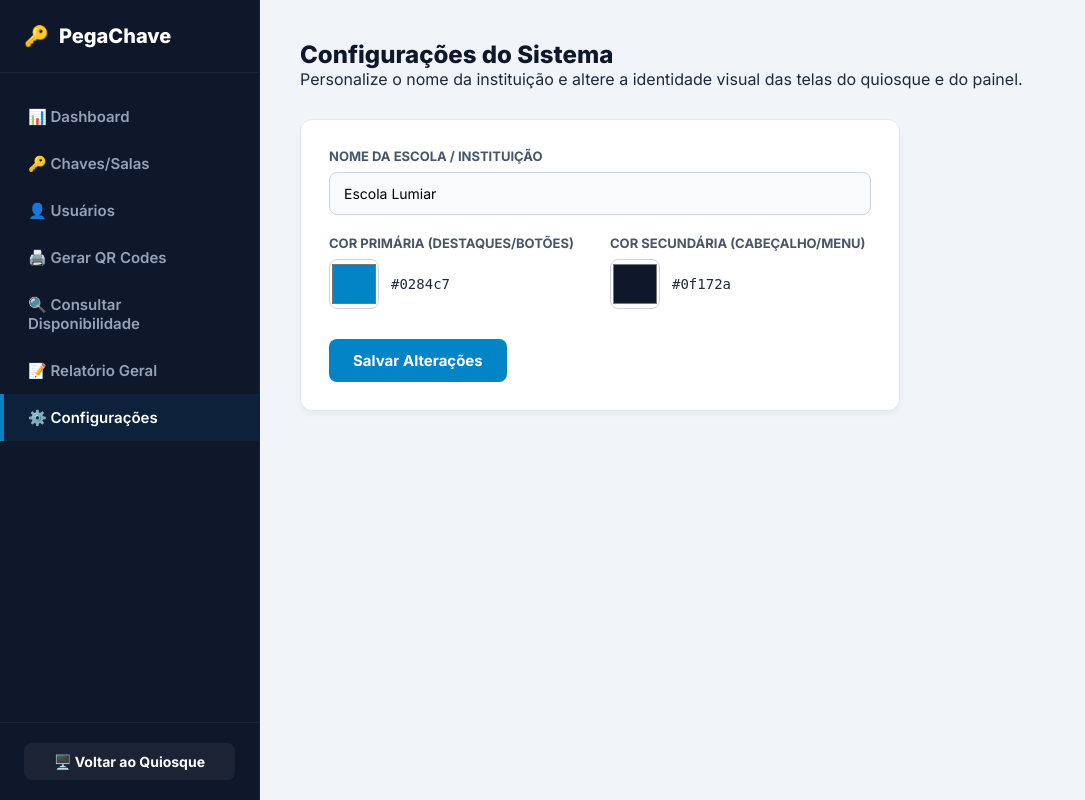
After one commit to drcfilho/PegaChave, a PHP site: page /admin_config.php in a window 1280 px wide. The commit adds this page. Shown: the whole page, without its empty margins (0-1085 px from the left). Run offline with PHP 8.4, Linux system fonts and the light colour scheme; data that the repository does not hold is empty.

Commit message:
feat: adiciona personalização do nome da escola e cores dinâmicas no painel

```diff
--- /dev/null
+++ b/admin_config.php
@@ -0,0 +1,362 @@
+<?php
+// admin_config.php
+require_once __DIR__ . '/api/db.php';
+
+$message = '';
+$messageType = '';
+
+if ($_SERVER['REQUEST_METHOD'] === 'POST' && isset($_POST['action']) && $_POST['action'] === 'update_config') {
+    $nome_input = $_POST['nome_escola'] ?? 'Escola Lumiar';
+    $cor_p_input = $_POST['cor_primaria'] ?? '#0284c7';
+    $cor_s_input = $_POST['cor_secundaria'] ?? '#0f172a';
+
+    try {
+        $stmt1 = $pdo->prepare("INSERT INTO configuracoes (chave, valor) VALUES ('nome_escola', ?) ON DUPLICATE KEY UPDATE valor = VALUES(valor)");
+        $stmt1->execute([$nome_input]);
+
+        $stmt2 = $pdo->prepare("INSERT INTO configuracoes (chave, valor) VALUES ('cor_primaria', ?) ON DUPLICATE KEY UPDATE valor = VALUES(valor)");
+        $stmt2->execute([$cor_p_input]);
+
+        $stmt3 = $pdo->prepare("INSERT INTO configuracoes (chave, valor) VALUES ('cor_secundaria', ?) ON DUPLICATE KEY UPDATE valor = VALUES(valor)");
+        $stmt3->execute([$cor_s_input]);
+
+        $message = "Configurações e cores atualizadas com sucesso!";
+        $messageType = "success";
+
+        // Recarregar variáveis locais após alteração
+        $nome_escola = $nome_input;
+        $cor_primaria = $cor_p_input;
+        $cor_secundaria = $cor_s_input;
+
+    } catch (\PDOException $e) {
+        $message = "Erro ao salvar configurações: " . $e->getMessage();
+        $messageType = "error";
+    }
+}
+?>
+<!DOCTYPE html>
+<html lang="pt-BR">
+<head>
+    <meta charset="UTF-8">
+    <meta name="viewport" content="width=device-width, initial-scale=1.0">
+    <title>Configurações do Sistema - PegaChave</title>
+    <link rel="preconnect" href="https://fonts.googleapis.com">
+    <link rel="preconnect" href="https://fonts.gstatic.com" crossorigin>
+    <link href="https://fonts.googleapis.com/css2?family=Inter:wght@300;400;500;600;700;800&display=swap" rel="stylesheet">
+    <style>
+        :root {
+            --bg-color: #f1f5f9;
+            --text-color: #1e293b;
+            --sidebar-bg: #0f172a;
+            --sidebar-active: #0284c7;
+            --card-bg: #ffffff;
+            --border-color: #e2e8f0;
+            --primary: <?php echo $cor_primaria; ?>;
+            --success: #22c55e;
+            --error: #ef4444;
+        }
+
+        * {
+            box-sizing: border-box;
+            margin: 0;
+            padding: 0;
+            font-family: 'Inter', sans-serif;
+        }
+
+        body {
+            background-color: var(--bg-color);
+            color: var(--text-color);
+            display: flex;
+            min-height: 100vh;
+        }
+
+        /* Sidebar */
+        aside {
+            width: 260px;
+            background-color: var(--sidebar-bg);
+            color: #ffffff;
+            display: flex;
+            flex-direction: column;
+            border-right: 1px solid rgba(255, 255, 255, 0.05);
+            position: fixed;
+            top: 0;
+            bottom: 0;
+            left: 0;
+            z-index: 10;
+        }
+
+        .sidebar-header {
+            padding: 24px;
+            font-size: 20px;
+            font-weight: 800;
+            border-bottom: 1px solid rgba(255, 255, 255, 0.05);
+            display: flex;
+            align-items: center;
+            gap: 10px;
+        }
+
+        .sidebar-menu {
+            list-style: none;
+            padding: 20px 0;
+            flex: 1;
+        }
+
+        .sidebar-item a {
+            display: flex;
+            align-items: center;
+            gap: 12px;
+            padding: 14px 24px;
+            color: #94a3b8;
+            text-decoration: none;
+            font-weight: 600;
+            font-size: 15px;
+            transition: all 0.2s;
+            border-left: 4px solid transparent;
+        }
+
+        .sidebar-item a:hover {
+            color: #ffffff;
+            background: rgba(255, 255, 255, 0.02);
+        }
+
+        .sidebar-item.active a {
+            color: #ffffff;
+            background: rgba(2, 132, 199, 0.1);
+            border-left-color: var(--sidebar-active);
+        }
+
+        .sidebar-footer {
+            padding: 20px 24px;
+            border-top: 1px solid rgba(255, 255, 255, 0.05);
+        }
+
+        .btn-kiosk {
+            display: flex;
+            align-items: center;
+            justify-content: center;
+            gap: 8px;
+            background-color: rgba(255,255,255,0.05);
+            color: #fff;
+            text-decoration: none;
+            padding: 10px;
+            border-radius: 8px;
+            font-size: 14px;
+            font-weight: 700;
+            transition: background 0.2s;
+        }
+
+        .btn-kiosk:hover {
+            background-color: var(--sidebar-active);
+        }
+
+        /* Main Content */
+        main {
+            margin-left: 260px;
+            flex: 1;
+            padding: 40px;
+        }
+
+        .page-header {
+            display: flex;
+            justify-content: space-between;
+            align-items: center;
+            margin-bottom: 30px;
+        }
+
+        .page-title h1 {
+            font-size: 24px;
+            font-weight: 800;
+            color: #0f172a;
+        }
+
+        .content-card {
+            background-color: var(--card-bg);
+            border-radius: 12px;
+            border: 1px solid var(--border-color);
+            box-shadow: 0 4px 6px -1px rgba(0, 0, 0, 0.05);
+            padding: 28px;
+            max-width: 600px;
+        }
+
+        .form-group {
+            margin-bottom: 20px;
+        }
+
+        .form-group label {
+            display: block;
+            font-size: 13px;
+            font-weight: 700;
+            color: #475569;
+            margin-bottom: 8px;
+            text-transform: uppercase;
+        }
+
+        .form-control {
+            width: 100%;
+            border: 1px solid #cbd5e1;
+            border-radius: 8px;
+            padding: 12px 14px;
+            font-size: 14px;
+            outline: none;
+            background-color: #f8fafc;
+        }
+
+        .form-control:focus {
+            border-color: var(--primary);
+        }
+
+        .color-pickers-row {
+            display: grid;
+            grid-template-columns: 1fr 1fr;
+            gap: 20px;
+        }
+
+        .color-input-wrapper {
+            display: flex;
+            align-items: center;
+            gap: 12px;
+        }
+
+        .color-picker {
+            width: 50px;
+            height: 50px;
+            border: 1px solid #cbd5e1;
+            border-radius: 8px;
+            cursor: pointer;
+            padding: 0;
+            background: none;
+        }
+
+        .btn-save {
+            background-color: var(--primary);
+            color: white;
+            border: none;
+            padding: 12px 24px;
+            font-size: 15px;
+            font-weight: 700;
+            border-radius: 8px;
+            cursor: pointer;
+            margin-top: 10px;
+            transition: background 0.2s;
+        }
+
+        .btn-save:hover {
+            filter: brightness(0.9);
+        }
+
+        .toast-message {
+            position: fixed;
+            top: 20px;
+            left: 50%;
+            transform: translateX(-50%);
+            background-color: #22c55e;
+            color: white;
+            padding: 12px 24px;
+            border-radius: 8px;
+            font-weight: 600;
+            box-shadow: 0 10px 15px -3px rgba(0,0,0,0.1);
+            z-index: 500;
+            animation: slide-up-down 4s forwards;
+        }
+
+        @keyframes slide-up-down {
+            0% { top: -60px; opacity: 0; }
+            10% { top: 20px; opacity: 1; }
+            90% { top: 20px; opacity: 1; }
+            100% { top: -60px; opacity: 0; }
+        }
+    </style>
+</head>
+<body>
+
+    <?php if ($message): ?>
+        <div class="toast-message">
+            <?php echo htmlspecialchars($message); ?>
+        </div>
+    <?php endif; ?>
+
+    <!-- Sidebar -->
+    <aside>
+        <div class="sidebar-header">
+            <span>🔑</span> PegaChave
+        </div>
+        <ul class="sidebar-menu">
+            <li class="sidebar-item">
+                <a href="/admin.php">📊 Dashboard</a>
+            </li>
+            <li class="sidebar-item">
+                <a href="/admin_chaves.php">🔑 Chaves/Salas</a>
+            </li>
+            <li class="sidebar-item">
+                <a href="/admin_usuarios.php">👤 Usuários</a>
+            </li>
+            <li class="sidebar-item">
+                <a href="/admin_gerar_qr.php">🖨️ Gerar QR Codes</a>
+            </li>
+            <li class="sidebar-item">
+                <a href="/admin_consulta.php">🔍 Consultar Disponibilidade</a>
+            </li>
+            <li class="sidebar-item">
+                <a href="/admin_relatorio.php">📝 Relatório Geral</a>
+            </li>
+            <li class="sidebar-item active">
+                <a href="/admin_config.php">⚙️ Configurações</a>
+            </li>
+        </ul>
+        <div class="sidebar-footer">
+            <a href="/index.html" class="btn-kiosk">🖥️ Voltar ao Quiosque</a>
+        </div>
+    </aside>
+
+    <!-- Main Content -->
+    <main>
+        <div class="page-header">
+            <div class="page-title">
+                <h1>Configurações do Sistema</h1>
+                <p>Personalize o nome da instituição e altere a identidade visual das telas do quiosque e do painel.</p>
+            </div>
+        </div>
+
+        <div class="content-card">
+            <form method="POST" action="admin_config.php">
+                <input type="hidden" name="action" value="update_config">
+
+                <div class="form-group">
+                    <label for="nome_escola">Nome da Escola / Instituição</label>
+                    <input type="text" name="nome_escola" id="nome_escola" class="form-control" value="<?php echo htmlspecialchars($nome_escola); ?>" required>
+                </div>
+
+                <div class="color-pickers-row">
+                    <div class="form-group">
+                        <label for="cor_primaria">Cor Primária (Destaques/Botões)</label>
+                        <div class="color-input-wrapper">
+                            <input type="color" name="cor_primaria" id="cor_primaria" class="color-picker" value="<?php echo htmlspecialchars($cor_primaria); ?>">
+                            <span style="font-family: monospace; font-size: 14px;"><?php echo htmlspecialchars($cor_primaria); ?></span>
+                        </div>
+                    </div>
+
+                    <div class="form-group">
+                        <label for="cor_secundaria">Cor Secundária (Cabeçalho/Menu)</label>
+                        <div class="color-input-wrapper">
+                            <input type="color" name="cor_secundaria" id="cor_secundaria" class="color-picker" value="<?php echo htmlspecialchars($cor_secundaria); ?>">
+                            <span style="font-family: monospace; font-size: 14px;"><?php echo htmlspecialchars($cor_secundaria); ?></span>
+                        </div>
+                    </div>
+                </div>
+
+                <button type="submit" class="btn-save">Salvar Alterações</button>
+            </form>
+        </div>
+    </main>
+
+    <script>
+        // Atualizar os códigos hexadecimais na tela ao escolher cores
+        document.getElementById('cor_primaria').addEventListener('input', function(e) {
+            e.target.nextElementSibling.textContent = e.target.value.toUpperCase();
+        });
+        document.getElementById('cor_secundaria').addEventListener('input', function(e) {
+            e.target.nextElementSibling.textContent = e.target.value.toUpperCase();
+        });
+    </script>
+</body>
+</html>
--- a/api/db.php
+++ b/api/db.php
@@ -17,6 +17,23 @@ $options = [
 
 try {
      $pdo = new PDO($dsn, $user, $pass, $options);
+
+     // Carregar configurações globais
+     $nome_escola = 'Escola Lumiar';
+     $cor_primaria = '#0284c7';
+     $cor_secundaria = '#0f172a';
+
+     try {
+         $stmtConfig = $pdo->query("SELECT chave, valor FROM configuracoes");
+         if ($stmtConfig) {
+             $configs = $stmtConfig->fetchAll(PDO::FETCH_KEY_PAIR);
+             if (isset($configs['nome_escola'])) $nome_escola = $configs['nome_escola'];
+             if (isset($configs['cor_primaria'])) $cor_primaria = $configs['cor_primaria'];
+             if (isset($configs['cor_secundaria'])) $cor_secundaria = $configs['cor_secundaria'];
+         }
+     } catch (\Exception $exConfig) {
+         // Fallback silencioso se a tabela de configurações não existir
+     }
 } catch (\PDOException $e) {
      echo json_encode(["status" => "error", "message" => "Erro na conexão com o banco de dados: " . $e->getMessage()]);
      exit;
--- a/consulta.php
+++ b/consulta.php
@@ -34,7 +34,7 @@ try {
 <head>
     <meta charset="UTF-8">
     <meta name="viewport" content="width=device-width, initial-scale=1.0">
-    <title>Consulta de Chaves - Escola Lumiar</title>
+    <title>Consulta de Chaves - <?php echo htmlspecialchars($nome_escola); ?></title>
     <!-- Google Fonts -->
     <link rel="preconnect" href="https://fonts.googleapis.com">
     <link rel="preconnect" href="https://fonts.gstatic.com" crossorigin>
@@ -43,7 +43,7 @@ try {
         :root {
             --bg-color: #f8fafc;
             --text-color: #0f172a;
-            --primary: #0284c7;
+            --primary: <?php echo $cor_primaria; ?>;
             --success: #22c55e;
             --error: #ef4444;
             --border-color: #e2e8f0;
@@ -283,7 +283,7 @@ try {
         <?php endforeach; ?>
     </div>
 
-    <a href="/index.html" class="btn-back">
+    <a href="/index.php" class="btn-back">
         <span>↩</span> Voltar ao Quiosque
     </a>
 
```
Also changed, not shown: admin.php (+7 -4 lines), admin_chaves.php (+6 -3 lines), admin_gerar_qr.php (+6 -3 lines), admin_relatorio.php (+6 -3 lines), admin_usuarios.php (+6 -3 lines), index.php (renamed from index.html, +11 -8 lines), regras.php (renamed from regras.html, +9 -6 lines).
